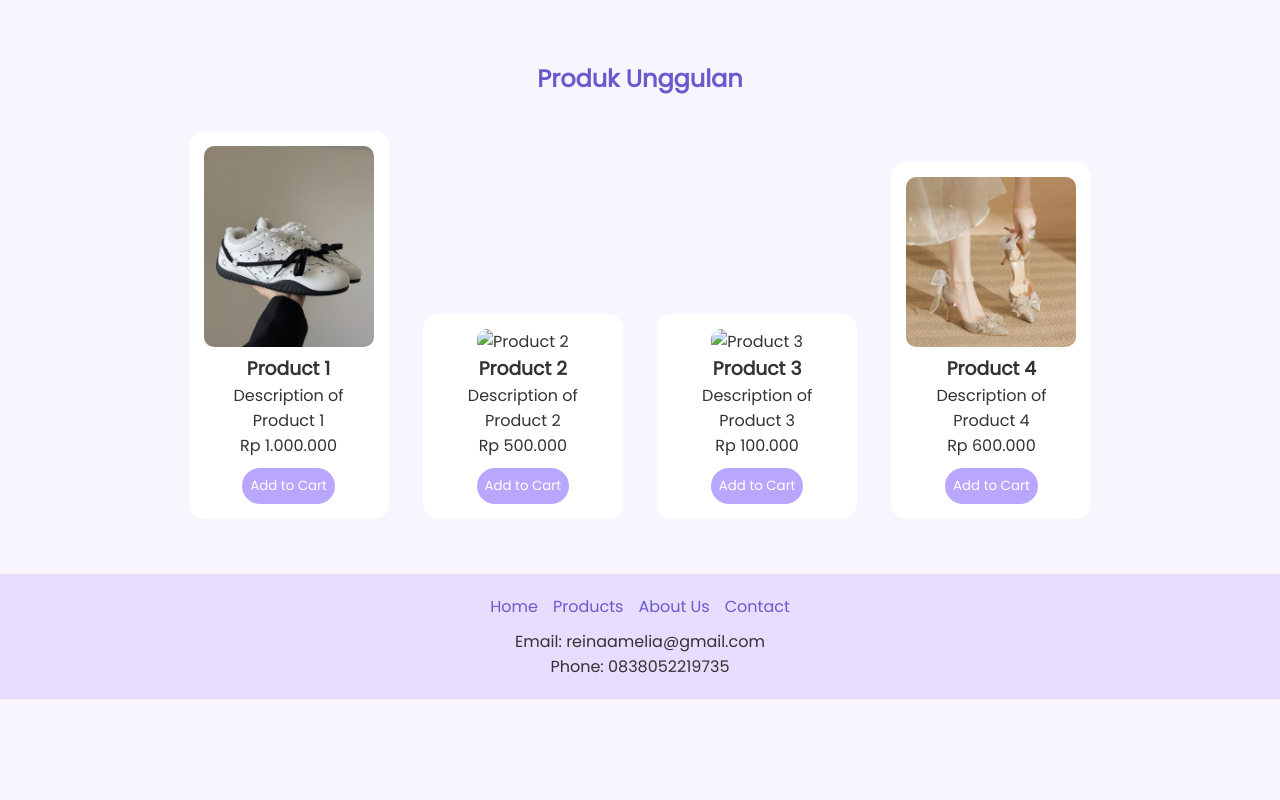
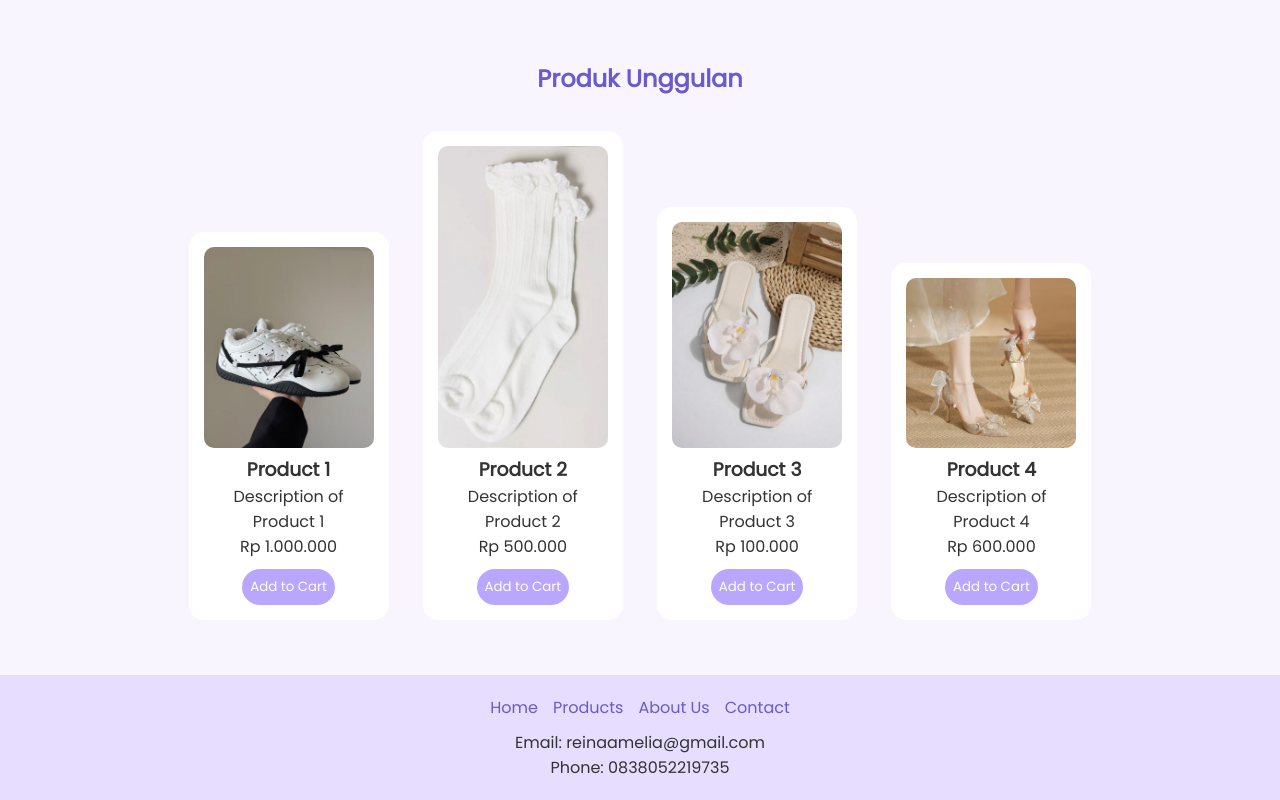
Before and after one commit to reinaamelia141-jpg/ecommerce-sederhana-reina-amelia.r, a plain HTML site: page index.html in a window 1280 px wide. Shown: the part 885-1685 px from the top of the page. Before the commit the page ends 1584 px from the top, so only its background shows below. Drawn offline with Linux system fonts and the light colour scheme.

Commit message:
Update index.html

```diff
--- a/index.html
+++ b/index.html
@@ -66,7 +66,7 @@
     </div>
 
     <div class="product-card">
-      <img src="download (1).jpg" alt="Product 2">
+      <img src="download1.jpg" alt="Product 2">
       <h3>Product 2</h3>
       <p>Description of Product 2</p>
       <span>Rp 500.000</span>
@@ -74,7 +74,7 @@
     </div>
 
     <div class="product-card">
-      <img src="download (2).jpg" alt="Product 3">
+      <img src="download2.jpg" alt="Product 3">
       <h3>Product 3</h3>
       <p>Description of Product 3</p>
       <span>Rp 100.000</span>
```
